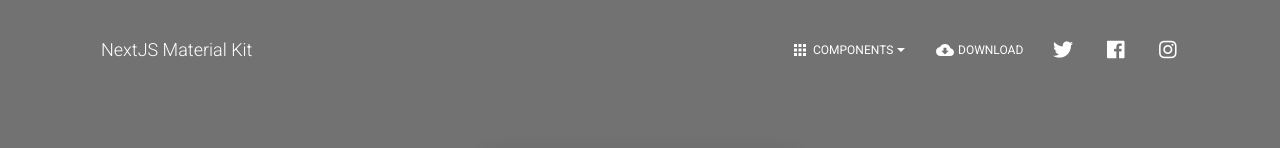
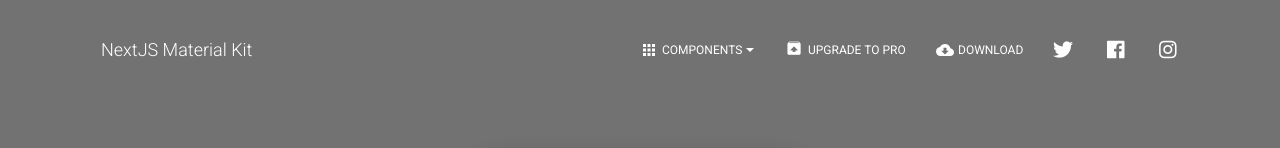
Before and after one commit to DonGroovy1120/nextjs-video, a Next.js app: page /login in a window 1280 px wide. Shown: the top 148 px of the page. Built offline with nearby package versions, Linux system fonts and the light colour scheme.

Commit message:
feature: add upgrade to pro icon

```diff
--- a/components/Header/HeaderLinks.js
+++ b/components/Header/HeaderLinks.js
@@ -7,6 +7,7 @@ import { makeStyles } from "@material-ui/core/styles";
 import List from "@material-ui/core/List";
 import ListItem from "@material-ui/core/ListItem";
 import Tooltip from "@material-ui/core/Tooltip";
+import Icon from "@material-ui/core/Icon";
 
 // @material-ui/icons
 import { Apps, CloudDownload } from "@material-ui/icons";
@@ -48,6 +49,16 @@ export default function HeaderLinks(props) {
             </a>
           ]}
         />
+      </ListItem>
+      <ListItem className={classes.listItem}>
+        <Button
+          href="https://www.creative-tim.com/product/nextjs-material-kit-pro?ref=njsmk-navbar"
+          color="transparent"
+          target="_blank"
+          className={classes.navLink}
+        >
+          <Icon className={classes.icons}>unarchive</Icon> Upgrade to PRO
+        </Button>
       </ListItem>
       <ListItem className={classes.listItem}>
         <Button
```
